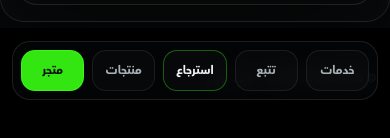
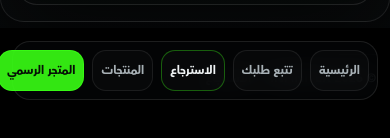
Before and after one commit to fareslow/infinitex-services, a plain HTML site: page returns.html in a window 390 px wide. Shown: the part 732-870 px from the top of the page. Drawn offline with Linux system fonts and the light colour scheme; no server answers; files whose address does not match are found by name.

Commit message:
Update returns.html

```diff
--- a/returns.html
+++ b/returns.html
@@ -365,11 +365,11 @@
   <!-- Mobile bottom nav (نفس رقم 2) -->
   <div class="mobileNav" role="navigation" aria-label="تنقل سريع">
     <div class="mobileNavBar">
-      <a class="mnItem" href="index.html" data-ix-text="global.mobileNav.services" data-ix-permission="permissions.showHome">خدمات</a>
-      <a class="mnItem" href="track.html" data-ix-text="global.mobileNav.track" data-ix-permission="permissions.showTrack">تتبع</a>
-      <a class="mnItem active" href="returns.html" data-ix-text="global.mobileNav.returns" data-ix-permission="permissions.showReturns">استرجاع</a>
-      <a class="mnItem" href="products.html" data-ix-text="global.mobileNav.products" data-ix-permission="permissions.showProducts">منتجات</a>
-      <a class="mnItem store" href="https://infinitex.sa/" target="_blank" rel="noopener" data-ix-href="global.links.store" data-ix-text="global.mobileNav.store" data-ix-permission="permissions.showStoreCta">متجر</a>
+      <a class="mnItem" href="index.html" data-ix-text="global.mobileNav.services" data-ix-permission="permissions.showHome">الرئيسية</a>
+      <a class="mnItem" href="track.html" data-ix-text="global.mobileNav.track" data-ix-permission="permissions.showTrack">تتبع طلبك</a>
+      <a class="mnItem active" href="returns.html" data-ix-text="global.mobileNav.returns" data-ix-permission="permissions.showReturns">الاسترجاع</a>
+      <a class="mnItem" href="products.html" data-ix-text="global.mobileNav.products" data-ix-permission="permissions.showProducts">المنتجات</a>
+      <a class="mnItem store" href="https://infinitex.sa/" target="_blank" rel="noopener" data-ix-href="global.links.store" data-ix-text="global.mobileNav.store" data-ix-permission="permissions.showStoreCta">المتجر الرسمي</a>
     </div>
   </div>
 
```
